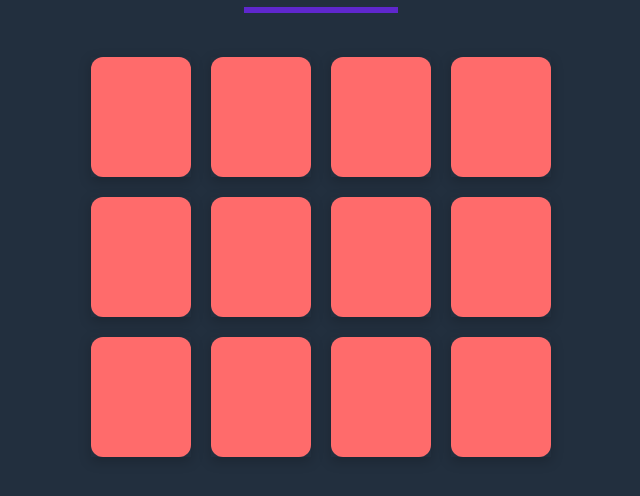
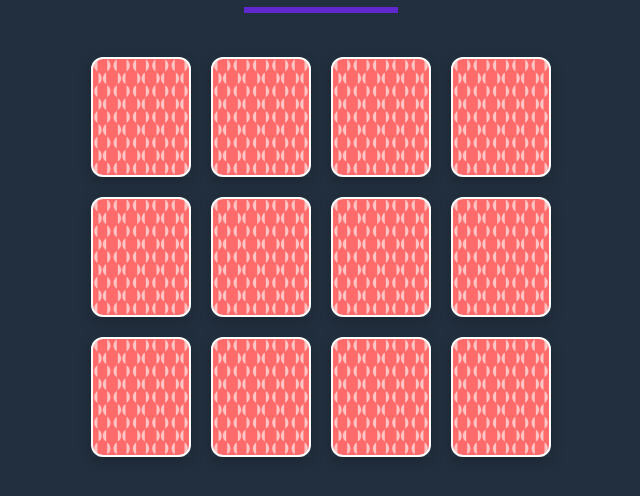
Before and after one commit to MattBaltzell/match-game, a website: page index.html in a window 1280 px wide. Shown: the part 86-582 px from the top of the page, without its empty margins (319-959 px from the left). Drawn offline with Linux system fonts and the light colour scheme.

Commit message:
Added texture to card front

```diff
--- a/scss/styles.scss
+++ b/scss/styles.scss
@@ -112,10 +112,15 @@ button {
       -webkit-backface-visibility: hidden;
       backface-visibility: hidden;
       border-radius: 12px;
+      border: 2px solid #fff;
     }
 
     &__front {
       background-color: #ff6b6b;
+      background-image: url(../img/card-texture.svg);
+      background-position: center;
+      background-repeat: no-repeat;
+      background-size: cover;
       color: #ffcece;
       font-size: 22px;
       font-weight: 100;
@@ -124,7 +129,8 @@ button {
 
     &__back {
       padding-top: 14px;
-      background-color: #eee;
+      background-color: #f0e9ff;
+
       transform: rotateY(180deg);
       font-size: 60px;
       color: #5f27cd;
```
Also changed, not shown: css/styles.css, img/card-texture.svg (added).
